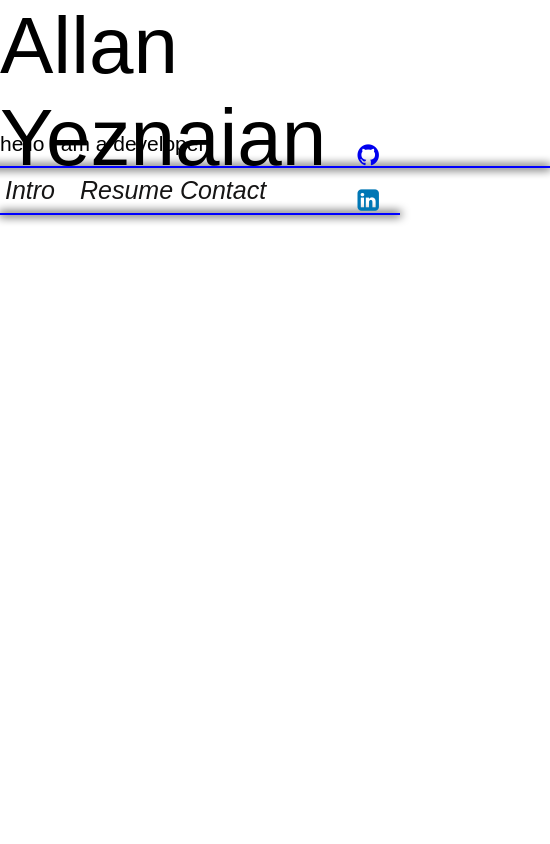
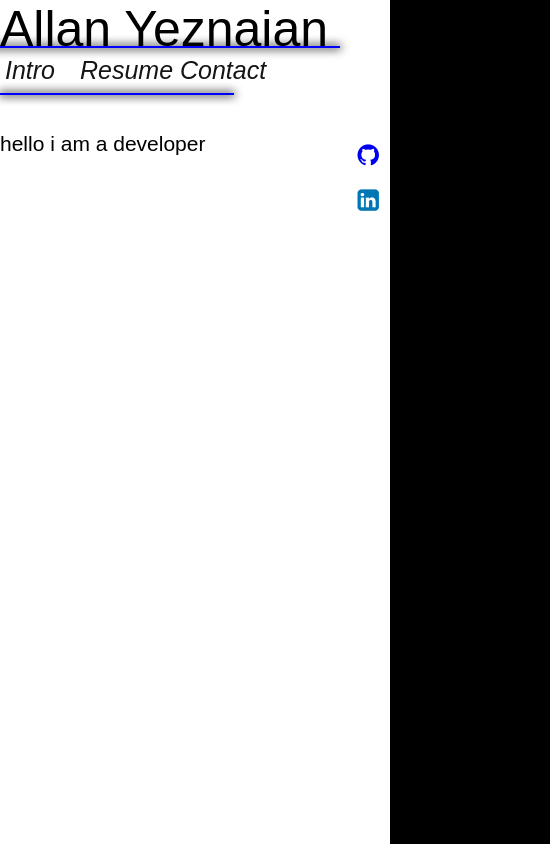
Before and after one commit to anAnun/RandomReact, a React (Create React App) app: page /home in a window 390 px wide. Shown: the whole page, 550 px wide, since content can reach past the window. Built offline with nearby package versions, Linux system fonts and the light colour scheme.

Commit message:
more responsiveness

```diff
--- a/src/HomeHeader.css
+++ b/src/HomeHeader.css
@@ -162,10 +162,6 @@
 }
 
 @media (max-width: 1000px) {
-    body {
-        background-color: white;
-    }
-
     .line {
         border: 0;
         height: 0; /* Firefox... */
@@ -232,3 +228,119 @@
         background: transparent;
     }
   }
+
+  @media (max-width: 600px) {
+    .line {
+        border: 0;
+        height: 0; /* Firefox... */
+        box-shadow: 0 0 10px 1px black;
+        -moz-box-shadow: 0 0 10px 1px black;
+        -webkit-box-shadow: 0 0 10px 1px black;
+        border-top: 2px solid blue;
+        width: 100%;
+        margin-top: -12px;
+        margin-left: -50px;
+        margin-bottom: 12px;
+        z-index: 5555;
+        position: relative;
+    }
+
+    .line-2{
+        border: 0;
+        height: 0; /* Firefox... */
+        box-shadow: 0 0 10px 1px black;
+        -moz-box-shadow: 0 0 10px 1px black;
+        -webkit-box-shadow: 0 0 10px 1px black;
+        border-top: 2px solid blue;
+        width: 60%;
+        margin: 0px 0px 12px 0px;
+        z-index: 5555;
+        position: relative;
+    }
+
+.home-header-text{
+    font-size: 50px;
+    margin-left: 0px;
+}
+
+    .Home-nav-buttons:hover {
+        color: rgba(255, 0, 0, 0.356);
+    }
+
+
+    .Home-nav-buttons span {
+        align-items: center;
+        background: white;
+        display: flex;
+        height: 100%;
+        transition: background .5s ease;
+        width: 100%;
+    }
+
+    .Home-nav-buttons:hover span {
+        background: transparent;
+    }
+  }
+
+  @media (min-width: 275px) and (max-width: 300px) {
+
+
+    .line {
+        border: 0;
+        height: 0; /* Firefox... */
+        box-shadow: 0 0 10px 1px black;
+        -moz-box-shadow: 0 0 10px 1px black;
+        -webkit-box-shadow: 0 0 10px 1px black;
+        border-top: 2px solid blue;
+        width: 100%;
+        margin-top: -12px;
+        margin-left: -50px;
+        margin-bottom: 12px;
+        z-index: 5555;
+        position: relative;
+    }
+
+    .line-2{
+        border: 0;
+        height: 0; /* Firefox... */
+        box-shadow: 0;
+        -moz-box-shadow: 0;
+        -webkit-box-shadow: 0;
+        border-top: 0;
+        width: 0;
+        margin: 0px 0px 12px 0px;
+        z-index: 5555;
+        position: relative;
+    }
+
+.home-header-text{
+    font-size: 50px;
+}
+    .Home-nav-buttons{
+        height: 45px;
+        width: 75px;
+        margin: 0;
+        border: none;
+        font-style: italic;
+        font-size: 25px;
+    }
+
+     .Home-nav-buttons:hover {
+        color: rgba(255, 0, 0, 0.356);
+    }
+
+
+    .Home-nav-buttons span {
+        align-items: center;
+        background: white;
+        display: flex;
+        height: 100%;
+        transition: background .5s ease;
+        width: 100%;
+    }
+
+    .Home-nav-buttons:hover span {
+        background: transparent;
+    }
+
+  }
```
